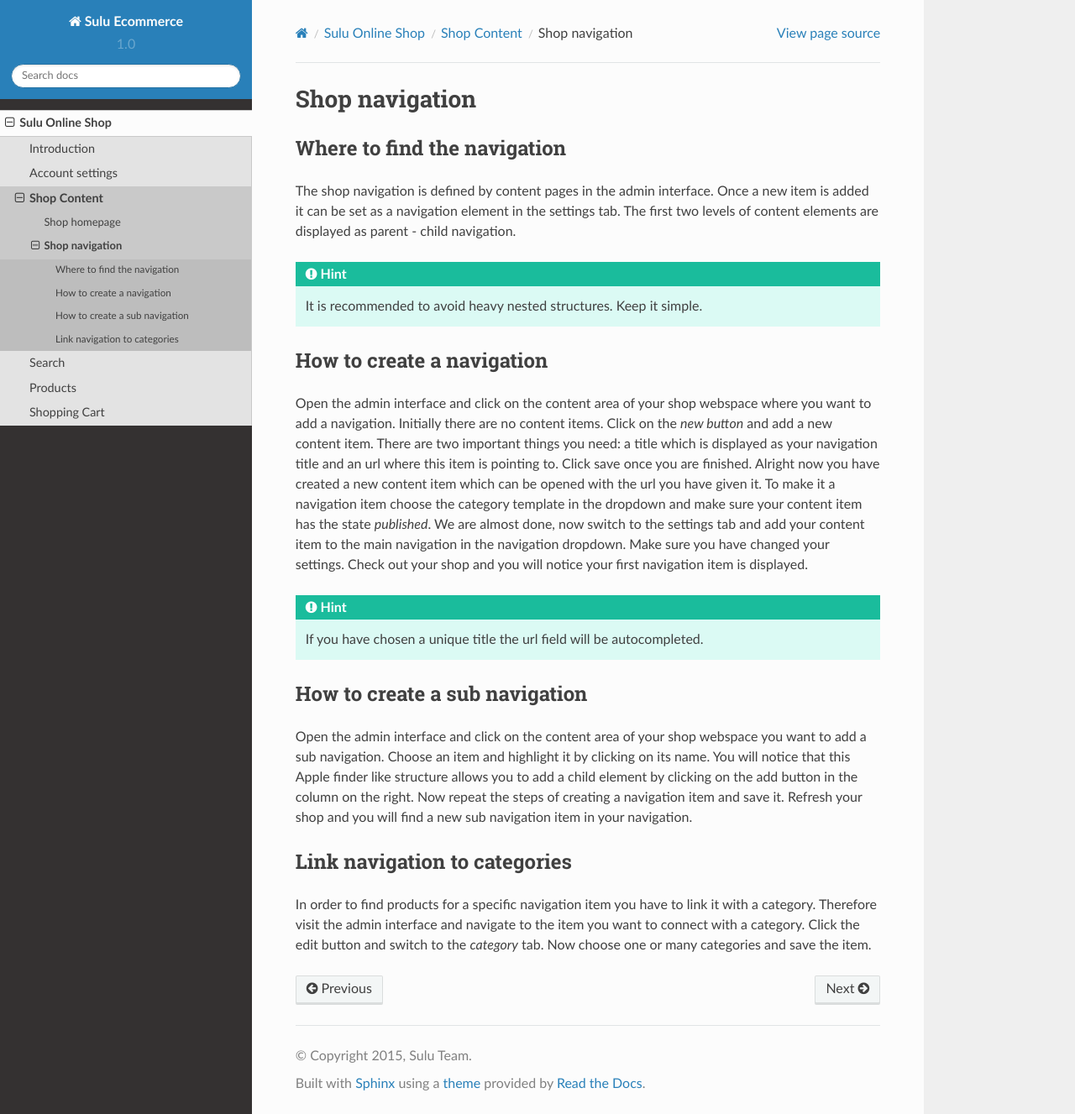
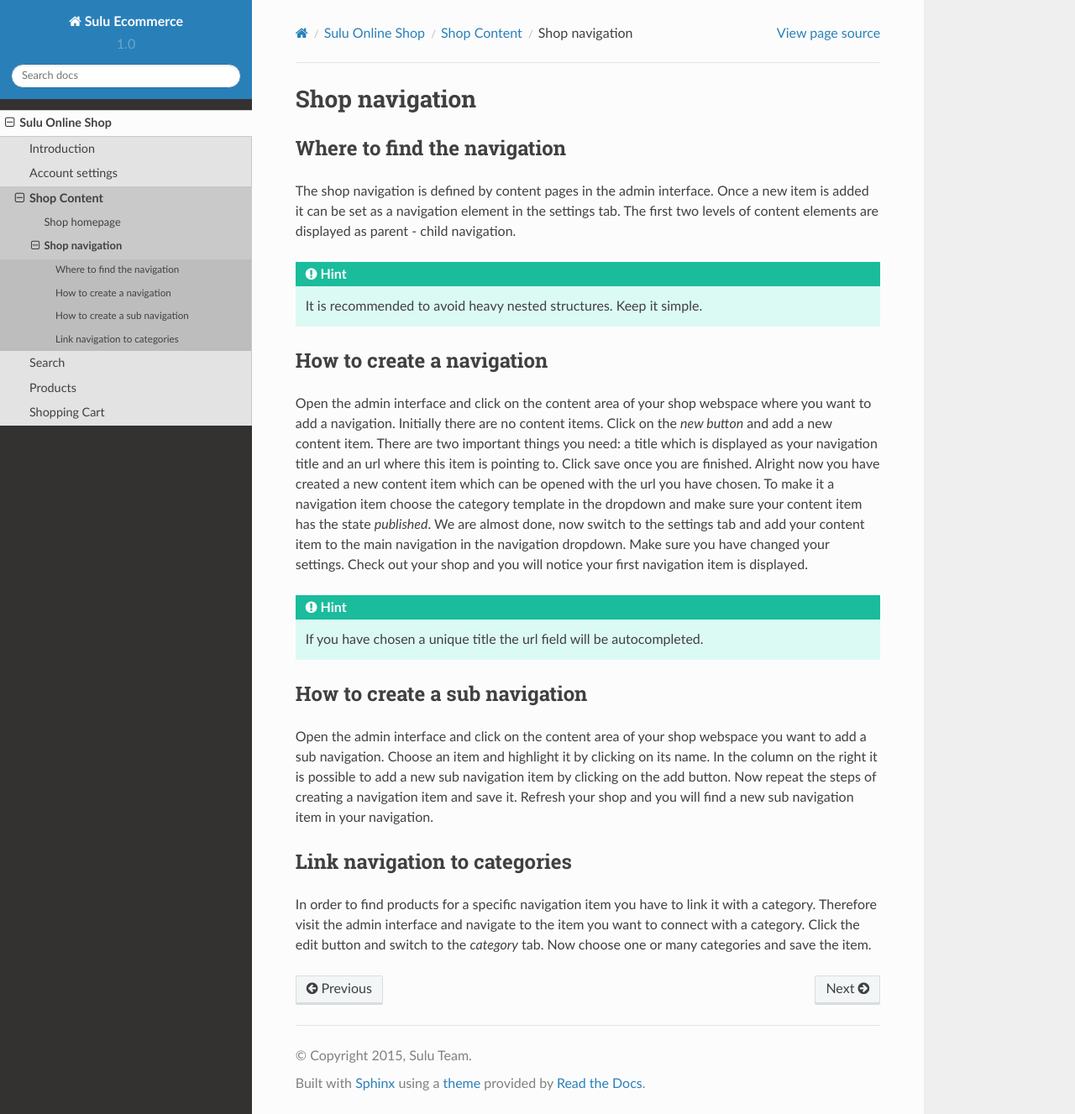
Before and after one commit to sulu/sulu-ecommerce-docs, a Sphinx documentation site: the page built from docs/shop/content/navigation.rst, in a window 1280 px wide and 1327 px high. Shown: the whole window at 84% size. Built offline with Sphinx 7.4.7 and the Read the Docs theme 2.0.0, drawn with Linux system fonts in a browser that asks for light colours.

Commit message:
fixed typo

```diff
--- a/docs/shop/content/navigation.rst
+++ b/docs/shop/content/navigation.rst
@@ -18,7 +18,7 @@
 *new button* and add a new content item. There are two important things you need:
 a title which is displayed as your navigation title and an url where this item is
 pointing to. Click save once you are finished. Alright now you have created a
-new content item which can be opened with the url you have given it. To make it
+new content item which can be opened with the url you have chosen. To make it
 a navigation item choose the category template in the dropdown and make sure your
 content item has the state *published*. We are almost done, now switch to the
 settings tab and add your content item to the main navigation in the navigation
@@ -32,10 +32,10 @@
 
 Open the admin interface and click on the content area of your shop webspace you
 want to add a sub navigation. Choose an item and highlight it by clicking on its
-name. You will notice that this Apple finder like structure allows you to add
-a child element by clicking on the add button in the column on the right. Now
-repeat the steps of creating a navigation item and save it. Refresh your shop
-and you will find a new sub navigation item in your navigation.
+name. In the column on the right it is possible to add a new sub navigation item
+by clicking on the add button. Now repeat the steps of creating a navigation
+item and save it. Refresh your shop and you will find a new sub navigation item
+in your navigation.
 
 Link navigation to categories
 -----------------------------
```
